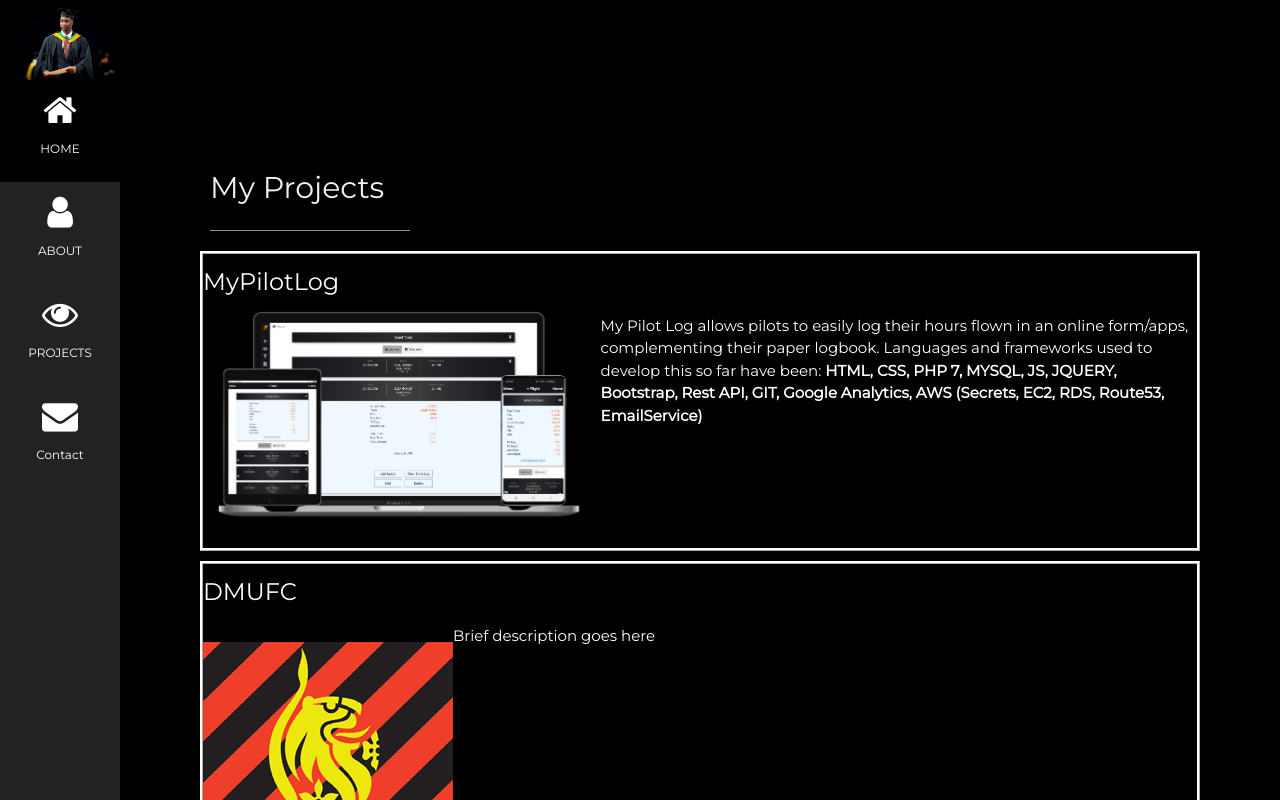
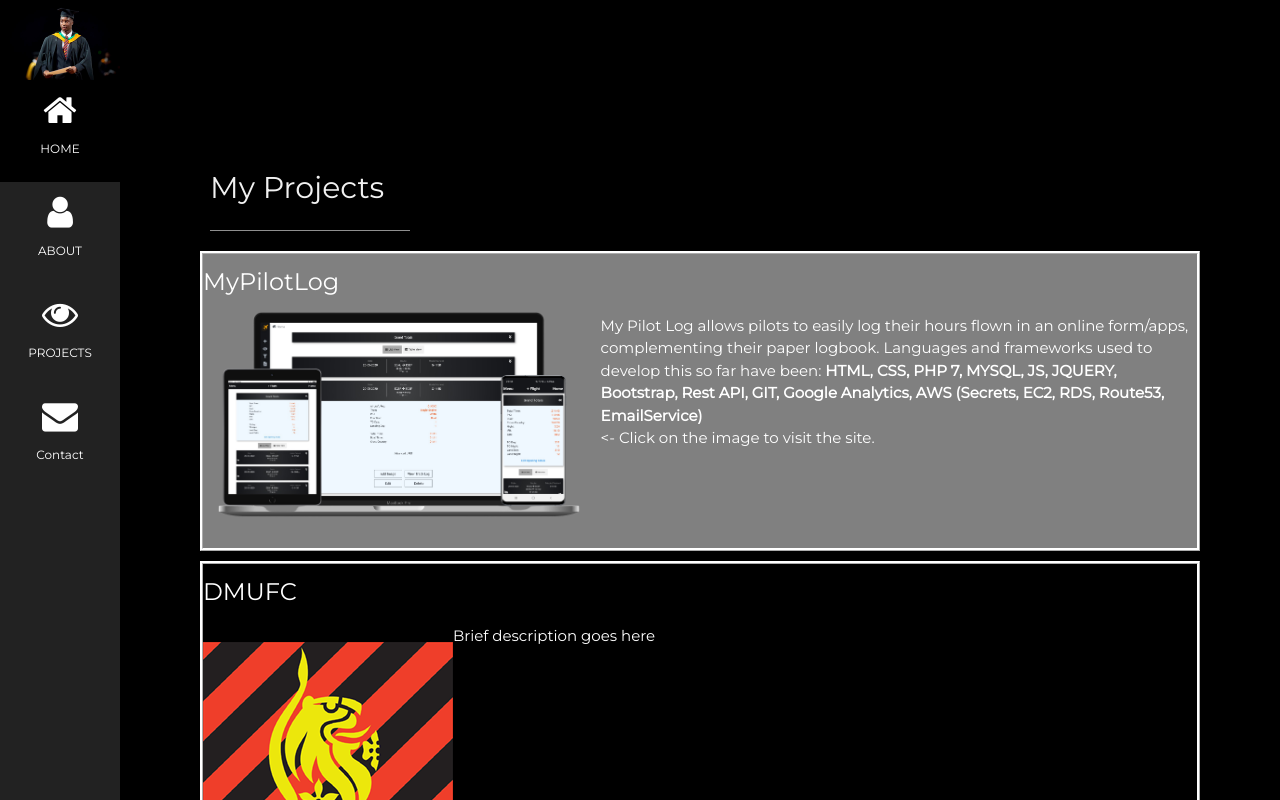
Before and after one commit to g3l/godfrey, a plain HTML site: page index.html in a window 1280 px wide. In both pictures the pointer is over the element 700 px from the left and 2490 px from the top of the page. Shown: the part 2090-2890 px from the top of the page. Drawn offline with nearby package versions, Linux system fonts and the light colour scheme.

Commit message:
projects edits

```diff
--- a/styles.css
+++ b/styles.css
@@ -44,6 +44,9 @@ body, h1,h2,h3,h4,h5,h6 {font-family: "Montserrat", sans-serif}
 	display: block;
 	margin: auto;
 }
+.wrapper:hover{
+	background-color: gray;
+}
  /*Acknowledgement;
  the webiste was created using a template from w3schools
  https://www.w3schools.com/w3css/w3css_templates.asp
```
Also changed, not shown: index.html (+1 -0 lines).
